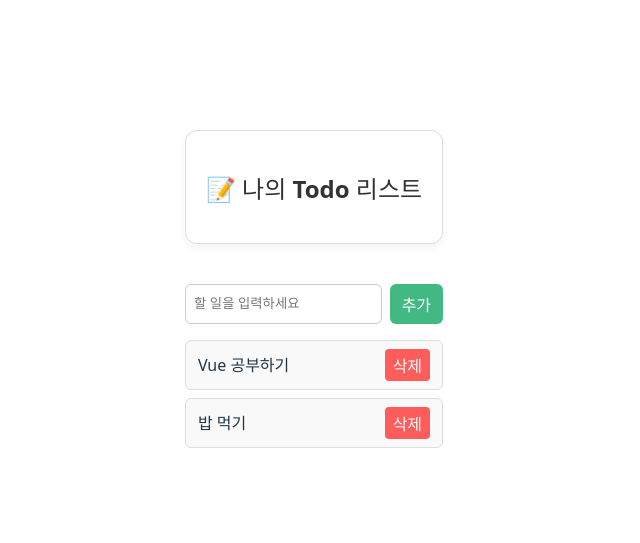
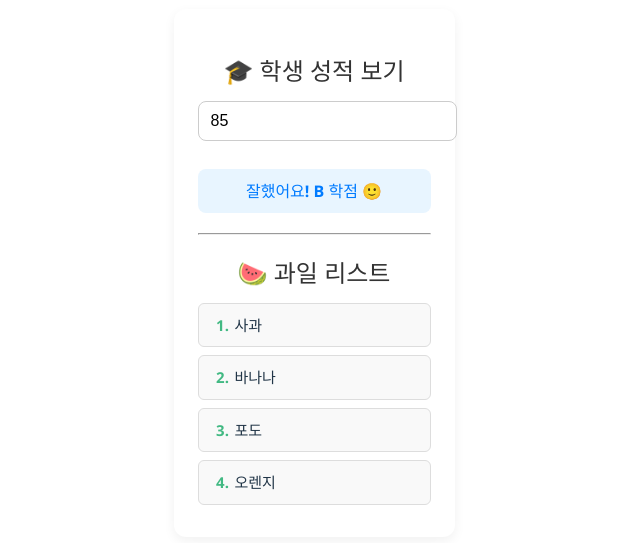
Before and after one commit to terry0505/vue_study, a Vue app: page / in a window 1280 px wide. Shown: the part 127-670 px from the top of the page, without its empty margins (326-966 px from the left). Built offline with nearby package versions, Linux system fonts and the light colour scheme.

Commit message:
1-5. 조건부 렌더링과 반복 렌더링 완벽 이해

```diff
--- a/src/App.vue
+++ b/src/App.vue
@@ -1,93 +1,121 @@
 <template>
   <div class="container">
-    <h2>📝 나의 Todo 리스트</h2>
+    <h2>🎓 학생 성적 보기</h2>
+    <div class="score-box">
+      <input
+        type="number"
+        v-model="score"
+        placeholder="점수를 입력하세요 (0~100)"
+      />
+      <div class="grade-message">
+        <p v-if="score >= 90" class="grade a">훌륭합니다! A 학점 🎉</p>
+        <p v-else-if="score >= 80" class="grade b">잘했어요! B 학점 🙂</p>
+        <p v-else-if="score >= 70" class="grade c">노력했어요! C 학점 😅</p>
+        <p v-else class="grade d">다음엔 더 잘할 수 있어요! 💪</p>
+      </div>
+    </div>
+
+    <hr />
+
+    <h2>🍉 과일 리스트</h2>
+    <ul class="fruit-list">
+      <li v-for="(fruit, idx) in fruits" :key="idx">
+        <span class="index">{{ idx + 1 }}.</span> {{ fruit }}
+      </li>
+    </ul>
+    <p v-show="fruits.length === 0" class="empty">과일이 없습니다 🥺</p>
   </div>
-  <div class="form">
-    <input v-model="newTodo" placeholder="할 일을 입력하세요" />
-    <button @click="addTodo">추가</button>
-  </div>
-  <ul class="list">
-    <TodoItem
-      v-for="(todo, index) in todos"
-      :key="index"
-      :item="todo"
-      @remove="removeTodo(index)"
-    />
-  </ul>
-  <p v-if="todos.length === 0" class="empty">할 일이 없습니다.</p>
 </template>
 
 <script setup>
 import { ref } from "vue";
-import TodoItem from "./components/TodoItem.vue";
 
-const newTodo = ref("");
-const todos = ref(["Vue 공부하기", "밥 먹기"]);
-
-function addTodo() {
-  if (newTodo.value.trim()) {
-    todos.value.push(newTodo.value);
-    newTodo.value = "";
-  }
-}
-
-function removeTodo(index) {
-  todos.value.splice(index, 1);
-}
+const score = ref(85);
+const fruits = ref(["사과", "바나나", "포도", "오렌지"]);
 </script>
 
 <style scoped>
 .container {
-  max-width: 400px;
+  max-width: 480px;
   margin: 40px auto;
-  padding: 20px;
-  border: 1px solid #ddd;
+  padding: 24px;
+  background: #ffffff;
   border-radius: 12px;
-  box-shadow: 0 4px 8px rgba(0, 0, 0, 0.05);
-  background: #fff;
+  box-shadow: 0 4px 12px rgba(0, 0, 0, 0.06);
+  font-family: "Segoe UI", sans-serif;
 }
 
 h2 {
-  text-align: center;
-  margin-bottom: 16px;
+  margin-bottom: 12px;
   color: #333;
-}
-
-.form {
-  display: flex;
-  gap: 8px;
-  margin-bottom: 16px;
+  font-weight: bold;
 }
 
 input {
-  flex: 1;
-  padding: 8px;
+  width: 100%;
+  padding: 10px 12px;
+  font-size: 16px;
   border: 1px solid #ccc;
-  border-radius: 6px;
+  border-radius: 8px;
+  margin-bottom: 12px;
 }
 
-button {
-  padding: 8px 12px;
-  border: none;
-  background-color: #42b883;
-  color: white;
-  border-radius: 6px;
-  cursor: pointer;
+.score-box {
+  margin-bottom: 20px;
 }
 
-button:hover {
-  background-color: #369973;
+.grade-message .grade {
+  padding: 10px;
+  border-radius: 8px;
+  font-weight: bold;
+  text-align: center;
 }
 
-.list {
+.grade.a {
+  background: #e0fbe0;
+  color: #28a745;
+}
+.grade.b {
+  background: #e8f5ff;
+  color: #007bff;
+}
+.grade.c {
+  background: #fff9e6;
+  color: #ffc107;
+}
+.grade.f {
+  background: #ffe8e8;
+  color: #dc3545;
+}
+
+.fruit-list {
   list-style: none;
-  padding: 0;
+  padding-left: 0;
   margin: 0;
 }
 
+.fruit-list li {
+  background: #f9f9f9;
+  border: 1px solid #ddd;
+  padding: 10px 12px;
+  margin-bottom: 8px;
+  border-radius: 6px;
+  font-size: 15px;
+  display: flex;
+  align-items: center;
+}
+
+.index {
+  display: inline-block;
+  width: 24px;
+  font-weight: bold;
+  color: #42b983;
+}
+
 .empty {
+  margin-top: 16px;
   text-align: center;
-  color: #999;
+  color: #aaa;
   font-style: italic;
 }
 </style>
```
